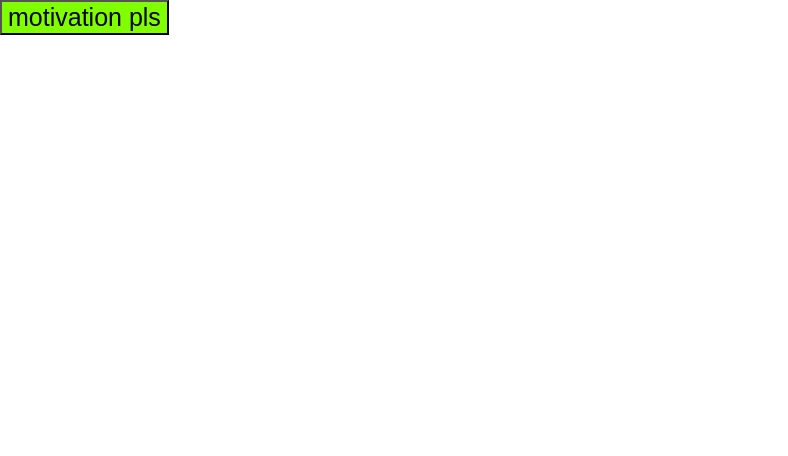
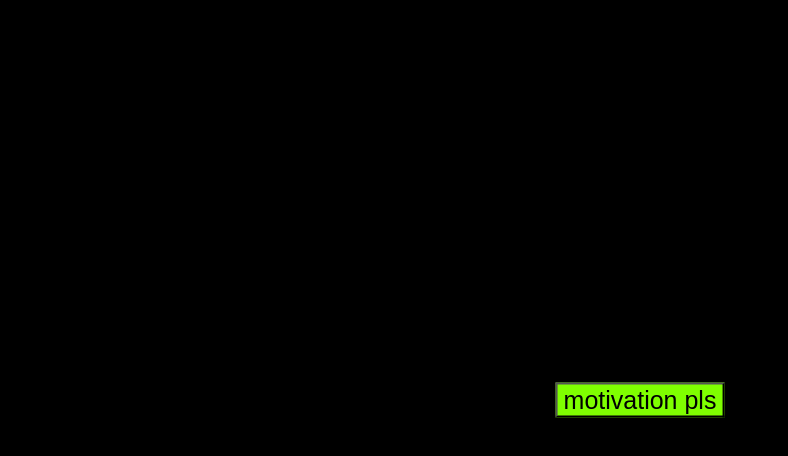
Before and after one commit to alvaradoarturo/motvationpls, a website: page index.html in a window 1280 px wide. Shown: the whole page, without its empty margins (0-788 px from the left). Drawn offline with Linux system fonts and the light colour scheme.

```diff
--- a/index.html
+++ b/index.html
@@ -8,11 +8,11 @@
     <title>motivationpls</title>
 </head>
 <body>
-    <div class="outer circle">
-        <div class="center circle">
-            <button class="main button">motivation pls</button>
+    <div class="outercircle">
+        <div class="centercircle">
+            <button class="motivation-button">motivation pls</button>
         </div>
     </div>
-
+    <script src="scripts/button.js"></script>
 </body>
 </html>
--- a/stylesheets/style.css
+++ b/stylesheets/style.css
@@ -2,13 +2,24 @@
     box-sizing: border-box;
   }
 
-body {
+html, body {
+    height: 100%;
     padding: 0;
     margin: 0;
 }
 
-.button {
+.outercircle {
+    min-height: 100%;
+    background-color: black;
+}
+
+.motivation-button {
     background-color: chartreuse;
-    text-align: center;
+    margin: 0;
+    position: absolute;
+    top: 50%;
+    left: 50%;
+    -ms-transform: translate(-50%, -50%);
+    transform: translate(-50%, -50%);
     font-size: 25px;
 }
```
